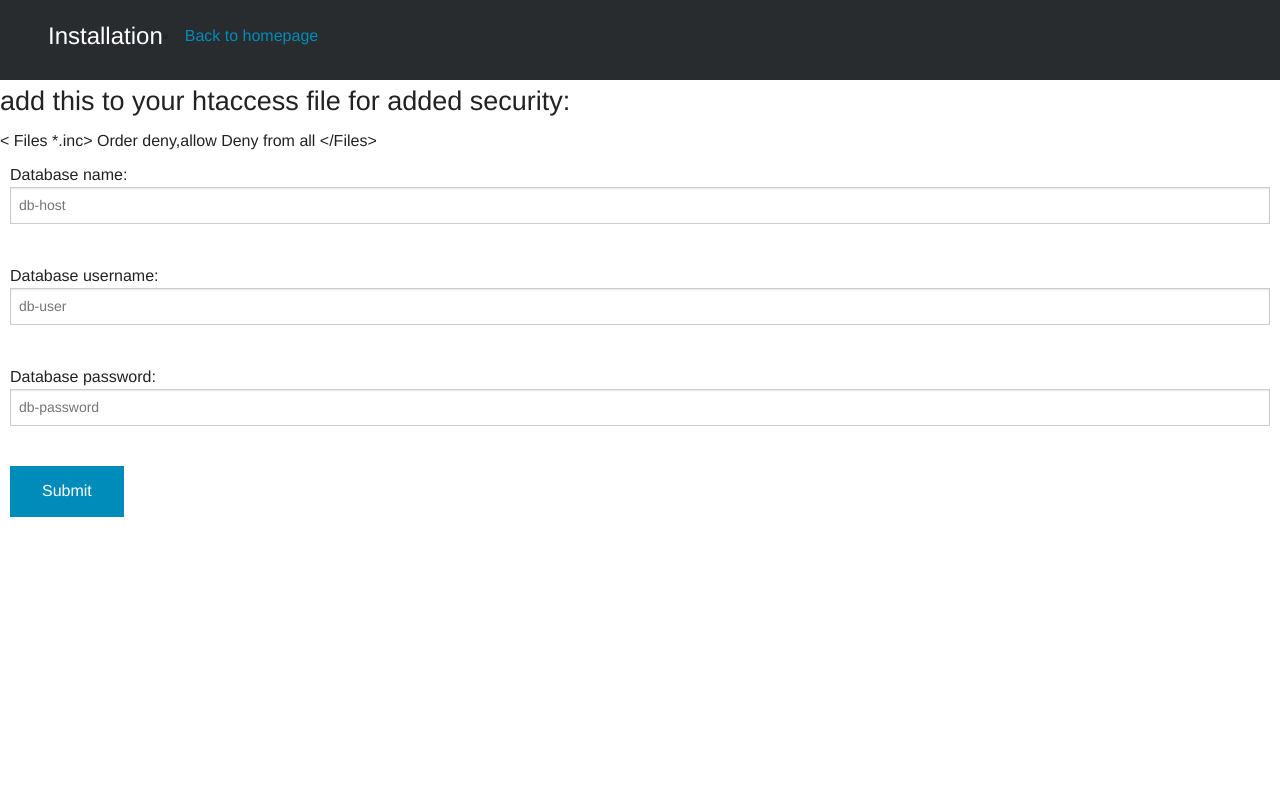
After one commit to maxemiliang/img_shr.php, a PHP site: page /install/install.php in a window 1280 px wide. The commit adds this page. Run offline with PHP 8.4, Linux system fonts and the light colour scheme.

Commit message:
Started working on the installation shit.. :/

```diff
--- /dev/null
+++ b/install/install.php
@@ -0,0 +1,32 @@
+<html>
+<head>
+	<title>Installation</title>
+	<link rel="stylesheet" href="../foundation.css"/>
+</head>
+<body>
+<nav class="menu">
+	<h1 class="Name">Installation</h1>
+	<li> <a href="../index.php">Back to homepage</a> </li>
+</nav>
+<h3>add this to your htaccess file for added security:<br/></h3>
+	<?php
+	echo '&lt; Files *.inc&gt;
+    Order deny,allow
+    Deny from all
+	&lt;/Files&gt;';
+	?>
+<form class="uploads" action="../require/confinst.php" method="post">
+		Database name:
+		<input type="text" maxlength="100" id="db-host" name="db-host" placeholder="db-host"><br/>
+		Database username:
+		<input type="text" maxlength="100" id="db-user" name="db-user" placeholder="db-user"><br/>
+		Database password:
+		<input type="text" maxlength="100" id="db-password" name="db-password" placeholder="db-password"><br/>
+		<input type="submit" class="button">
+</form>
+</body>
+</html>
+<?php
+
+
+?>
--- a/require/database.php
+++ b/require/database.php
@@ -6,6 +6,6 @@ $dbname = "img";
 
 $conn = new mysqli($servername, $username, $password, $dbname);
 if ($conn->connect_error) {
-    die("Connection failed: " . $conn->connect_error);
+    $_SESSION["db_error"] = 1;
 }
 ?>
```
Also changed, not shown: index.php (+5 -3 lines), require/confinst.php (added, +12 -0 lines), require/conf/config.ini (added).
